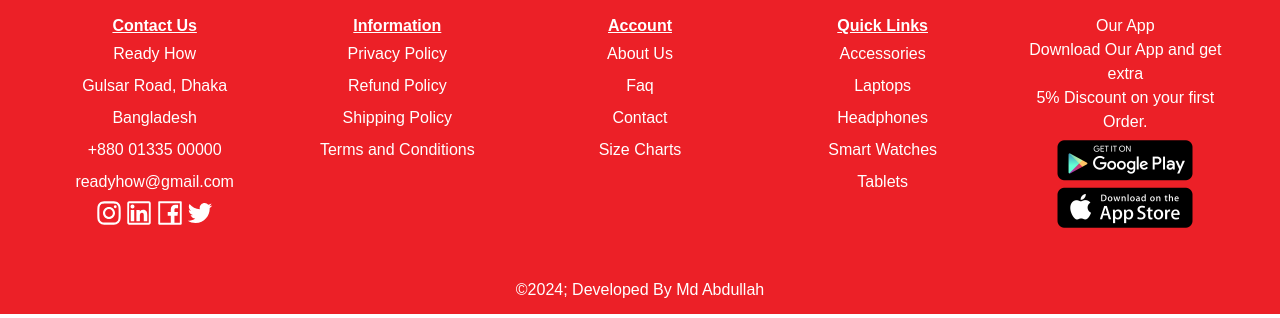
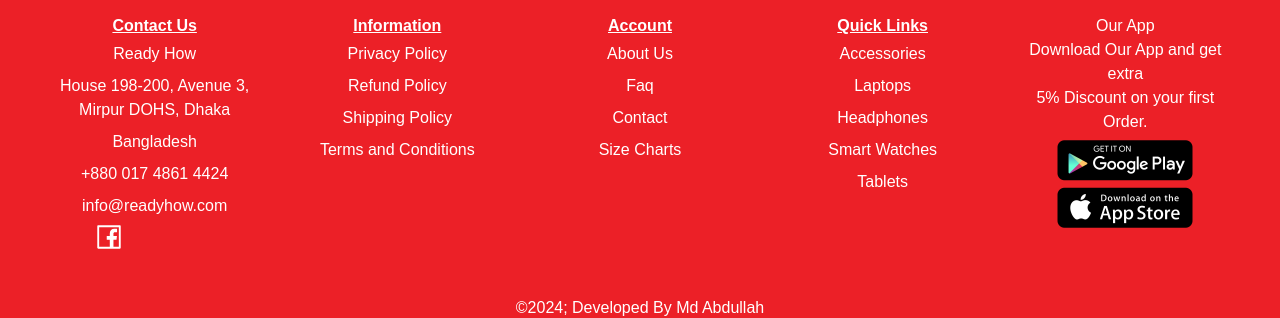
Before and after one commit to Mdabdullah3/Babur-Hat, a Next.js app: page / in a window 1280 px wide. Shown: the part 1296-1614 px from the top of the page. Built offline with nearby package versions, Linux system fonts and the light colour scheme; no server answers.

Commit message:
footer update

```diff
--- a/src/components/layout/Footer.jsx
+++ b/src/components/layout/Footer.jsx
@@ -10,56 +10,56 @@ import {
 const Footer = () => {
   const contact = [
     "Ready How",
-    "Gulsar Road, Dhaka",
+    "House 198-200, Avenue 3, Mirpur DOHS, Dhaka",
     "Bangladesh",
-    "+880 01335 00000",
-    "readyhow@gmail.com",
+    "+880 017 4861 4424",
+    "info@readyhow.com",
   ];
   const information = [
     {
-      id:1,
-      name: 'Privacy Policy',
-      link: "/privacy-policy"
+      id: 1,
+      name: "Privacy Policy",
+      link: "/privacy-policy",
     },
     {
-      id:2,
+      id: 2,
       name: "Refund Policy",
-      link: "/refund-policy"
+      link: "/refund-policy",
     },
     {
-      id:3,
+      id: 3,
       name: "Shipping Policy",
-      link: "/shipping-policy"
+      link: "/shipping-policy",
     },
     {
-      id:4,
+      id: 4,
       name: "Terms and Conditions",
-      link: "/terms-and-condition"
-    }
-  ]
+      link: "/terms-and-condition",
+    },
+  ];
 
   const account = [
     {
       id: 1,
       name: "About Us",
-      link: "/about-us"
+      link: "/about-us",
     },
     {
       id: 2,
       name: "Faq",
-      link: "/faq"
+      link: "/faq",
     },
     {
       id: 3,
       name: "Contact",
-      link: "/contact"
+      link: "/contact",
     },
     {
-      id:4,
+      id: 4,
       name: "Size Charts",
-      link: "/size-charts"
-    }
-  ]
+      link: "/size-charts",
+    },
+  ];
   const links = [
     "Accessories",
     "Laptops",
@@ -82,10 +82,12 @@ const Footer = () => {
               </p>
             ))}
           <div className="flex justify-between 800px:w-full w-3/5 m-auto items-center text-white cursor-pointer">
-            <AiOutlineInstagram size={30} />
-            <AiOutlineLinkedin size={30} />
-            <AiOutlineFacebook size={30} />
-            <AiOutlineTwitter size={30} />
+            {/* <AiOutlineInstagram size={30} />
+            <AiOutlineLinkedin size={30} /> */}
+            <a href="https://www.facebook.com/people/Ready-How/61569352619463">
+              <AiOutlineFacebook size={30} />
+            </a>
+            {/* <AiOutlineTwitter size={30} /> */}
           </div>
         </div>
         <div className="flex flex-col">
@@ -105,7 +107,8 @@ const Footer = () => {
           <h5 className="text-white font-bold underline">Account</h5>
           {account &&
             account.map((item) => (
-              <Link href={item.link}
+              <Link
+                href={item.link}
                 key={item.id}
                 className="text-white font-light  py-1 cursor-pointer ease-out transition-all hover:text-[1.01rem] hover:translate-x-1"
               >
@@ -143,7 +146,8 @@ const Footer = () => {
       <footer className="py-3 bg-primary">
         <div className="w-full">
           <p className="text-center mb-0 text-white">
-            &copy;{new Date().getFullYear()}; Developed By <a href="https://abdullah-io.netlify.app/">Md Abdullah</a>
+            &copy;{new Date().getFullYear()}; Developed By{" "}
+            <a href="https://abdullah-io.netlify.app/">Md Abdullah</a>
           </p>
         </div>
       </footer>
```
